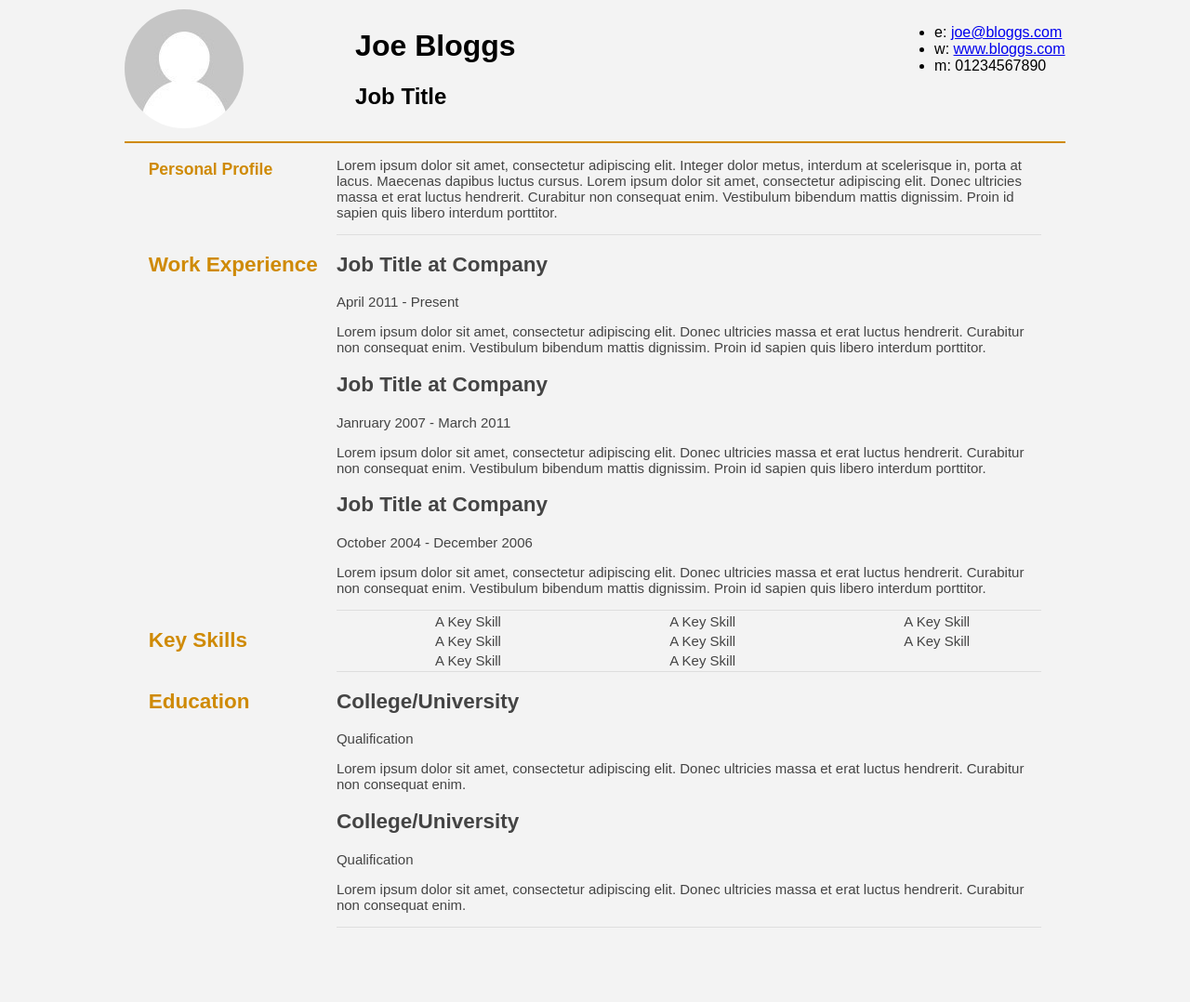
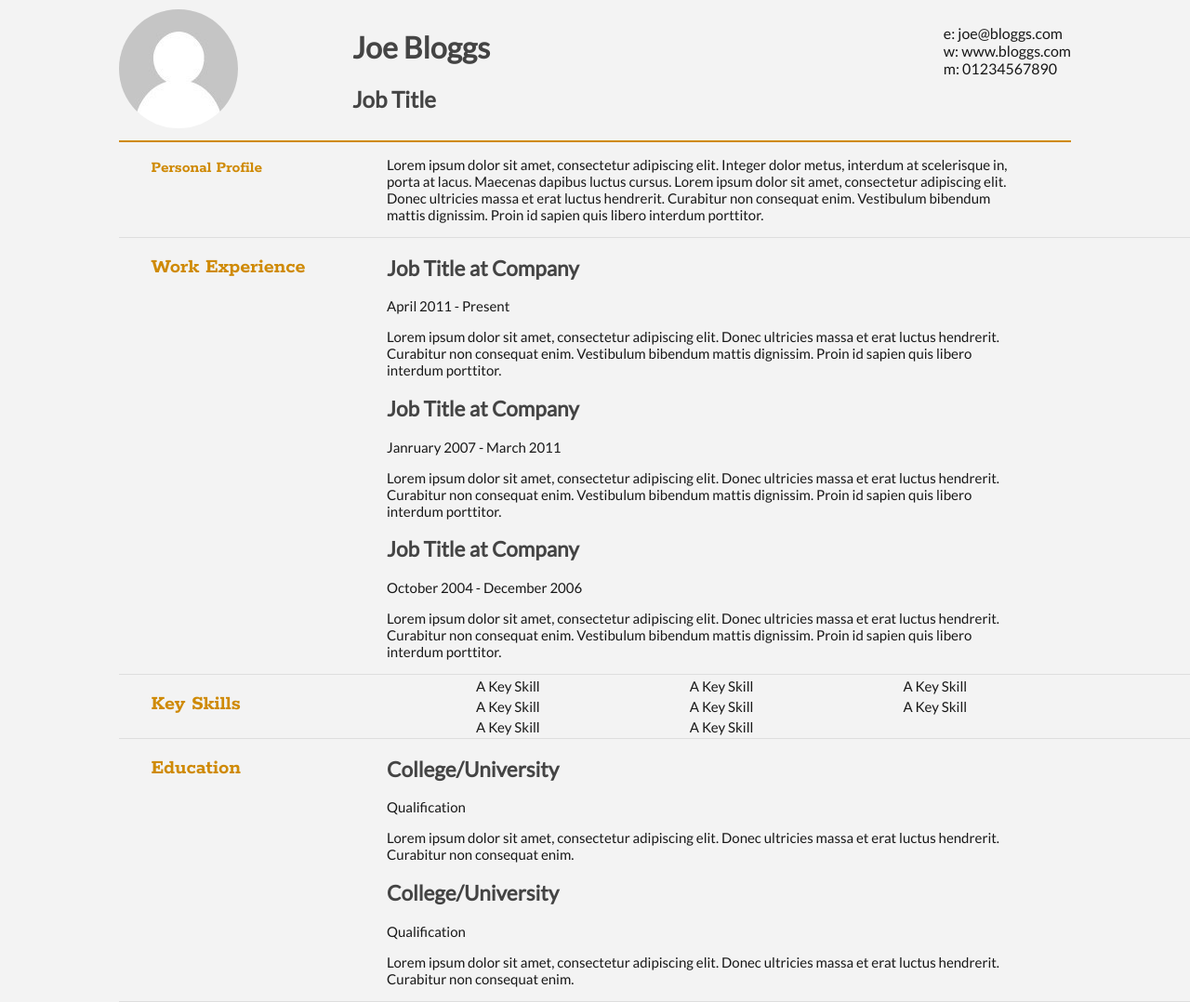
Before and after one commit to Kenzie-Academy-Brasil-Developers/estilizar-curriculo-sprint-2-brunotetzner, a plain HTML site: page index.html in a window 1280 px wide. Shown: the whole page at 93% size. Before the commit the page ends 1006 px from the top, so only its background shows below. Drawn offline with Linux system fonts and the light colour scheme.

Commit message:
Ajuste das bordas e textos

```diff
--- a/index.html
+++ b/index.html
@@ -22,7 +22,7 @@
 		</div>
 
 		<div id="name">
-			<h1>Joe Bloggs</h1>
+			<h1 id = 'namepeople'>Joe Bloggs</h1>
 			<h2>Job Title</h2>
 		</div>
 
--- a/style.css
+++ b/style.css
@@ -1,6 +1,11 @@
 /*Estilização geral*/
-*{
-	font-family:Arial, Helvetica, sans-serif;
+body{
+
+	margin:0px;
+	padding:0px;
+	border:0px;
+
+	font-family: 'lato', Arial, Helvetica,  sans-serif;
 	background-color:#f3f3f3;
 
 }
@@ -29,31 +34,56 @@
 /*Estilização geral dos titulos a esquerda */
 .sectionTitle {
 	float: left;
-	width: 15%;
+	margin-left:3%;
+	width: 20%;
 	margin-top:0px;
+
 	color:#cf8a05;
-	margin-left:12%;
+
 	font-size:15px;
+	font-family: 'Rokkitt';
+
+}
 
 
+/*Texto  e bordas*/
+section{
+	border-bottom:1px solid #dedede;
 
+
+	margin-left:10%
 
 
 }
-/*Texto  e bordas*/
 .sectionContent {
 	float: right;
 	width:60%;
-	color:#444444;
+	color:#181818;
 	font-size:15px;
-	border-bottom:1px solid #dedede;
+	margin-right: 15%;
 
 
+}
+
+h2{
+	color:#444444;
+
+}
 
 
-	margin-right: 12%;
+/*Estilização do cabeçalho*/
+
+#name{
+	color:#444444;
+	width: 300px;
+	text-align: left;
+	margin:none;
+
 }
-/*Estilização do cabeçalho*/
+#namepeople{
+	text-align: left;
+}
+
 .mainDetails{
 	border-bottom: 2px solid #cf8a05;
 	width: 80%;
@@ -67,17 +97,23 @@ border-radius:50%;
 
 }
 
-/*Quebra de linha da "tabela"*/
+/*Quebra de linha da "tabela" e estilo da lista*/
 
 table{
+
 width: 100%;
 float: right;
 float:left;
+
 }
 td{
 	text-align: center;
 	padding-left: 30px;
 
+}
 
-
+li,a{
+	list-style: none;
+	color:#181818;
+	text-decoration: none;
 }
```
